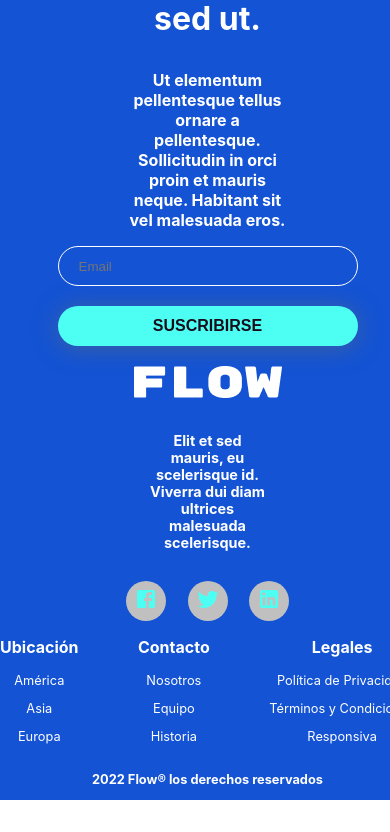
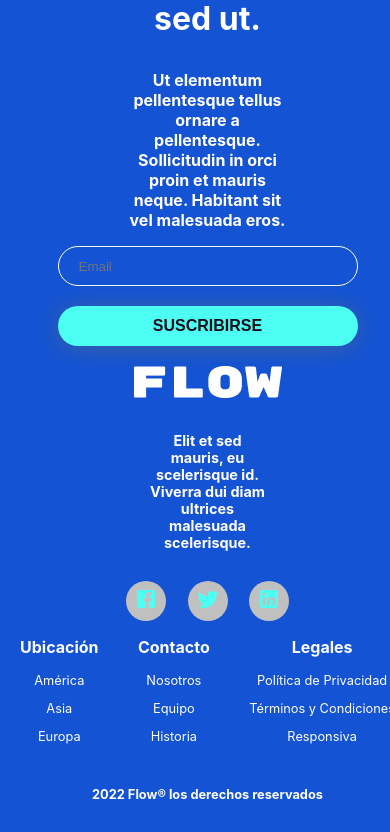
Before and after one commit to Bolio/landing-page-flow, a React (Vite) app: page / in a window 390 px wide. Shown: the part 3312-4144 px from the top of the page. Before the commit the page ends 4112 px from the top, so only its background shows below. Built offline with nearby package versions, Linux system fonts and the light colour scheme.

Commit message:
Fix responsive in footer

```diff
--- a/src/sections/Footer/index.jsx
+++ b/src/sections/Footer/index.jsx
@@ -22,6 +22,7 @@ const ContainerFooterStyled = styled.footer`
 
   @media screen and (max-width: 425px) {
     padding: 50px 0 0 0;
+    border-radius: 180px 50px 0px 0px;
   }
 `;
 
@@ -127,7 +128,7 @@ const InformationContactFooterStyled = styled.div`
   }
 
   @media screen and (max-width: 425px) {
-    padding: 0;
+    padding: 0 20px;
     text-align: center;
   }
 `;
@@ -139,7 +140,7 @@ const CopyrightReservedFooterStyled = styled.div`
   padding: 0;
   @media screen and (max-width: 425px) {
     p {
-      margin-top: 15px;
+      margin: 30px 0;
     }
   }
 `;
```
